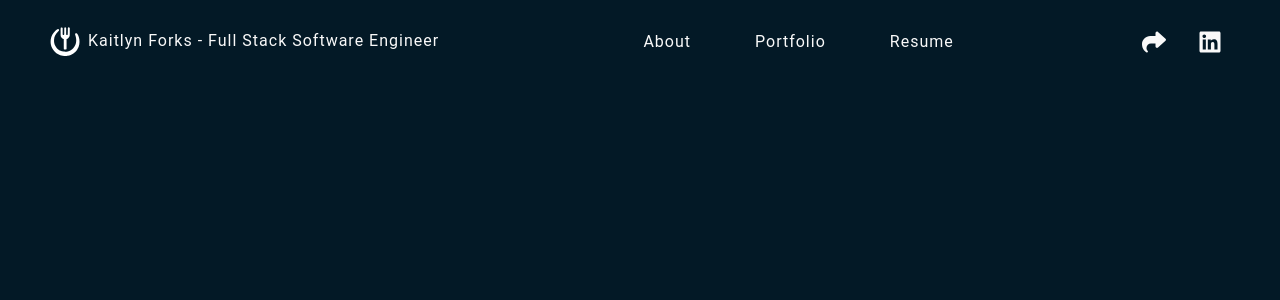
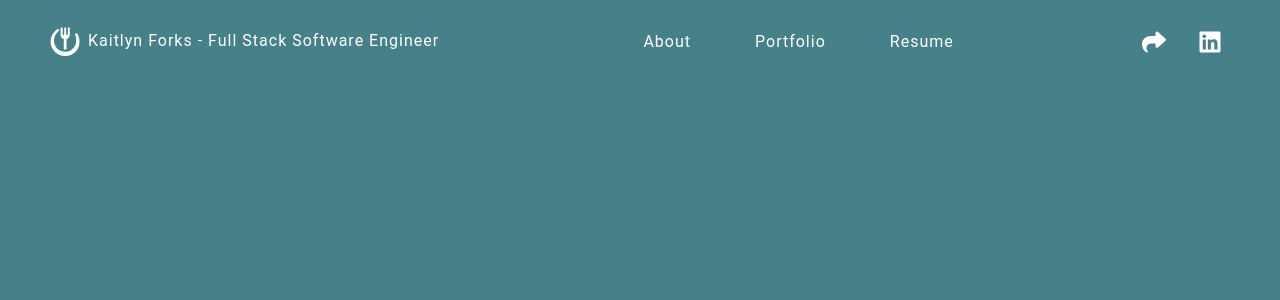
Before and after one commit to kforks/forked-software-ng, an Angular app: page / in a window 1280 px wide. Shown: the top 300 px of the page. Built offline with nearby package versions, Linux system fonts and the light colour scheme; a web font is replaced by a local one.

Commit message:
font work

```diff
--- a/src/index.html
+++ b/src/index.html
@@ -8,7 +8,7 @@
   <link rel="icon" type="image/x-icon" href="assets/wt-logo.ico">
   <link href="https://fonts.googleapis.com/icon?family=Material+Icons" rel="stylesheet">
 </head>
-<body class="theme-dark">
+<body class="theme-light">
   <app-root></app-root>
 </body>
 </html>
--- a/src/styles/_themes.scss
+++ b/src/styles/_themes.scss
@@ -6,14 +6,14 @@
   --primary-dark: #468189;
   --secondary-color: #031926;
   --accent-color: #F4E9CD;
-  --text-color: black;
-  --background-color: #f9f9f9;
+  --text-color: white;
+  --background-color: #468189;
 }
 
 .theme-dark {
   --primary-color: #468189;
   --primary-light: #77ACA2;
-  --primary-dark: #031926;
+  --primary-dark: #468189;
   --secondary-color: #031926;
   --accent-color: #F4E9CD;
   --text-color: #f9f9f9;
```
